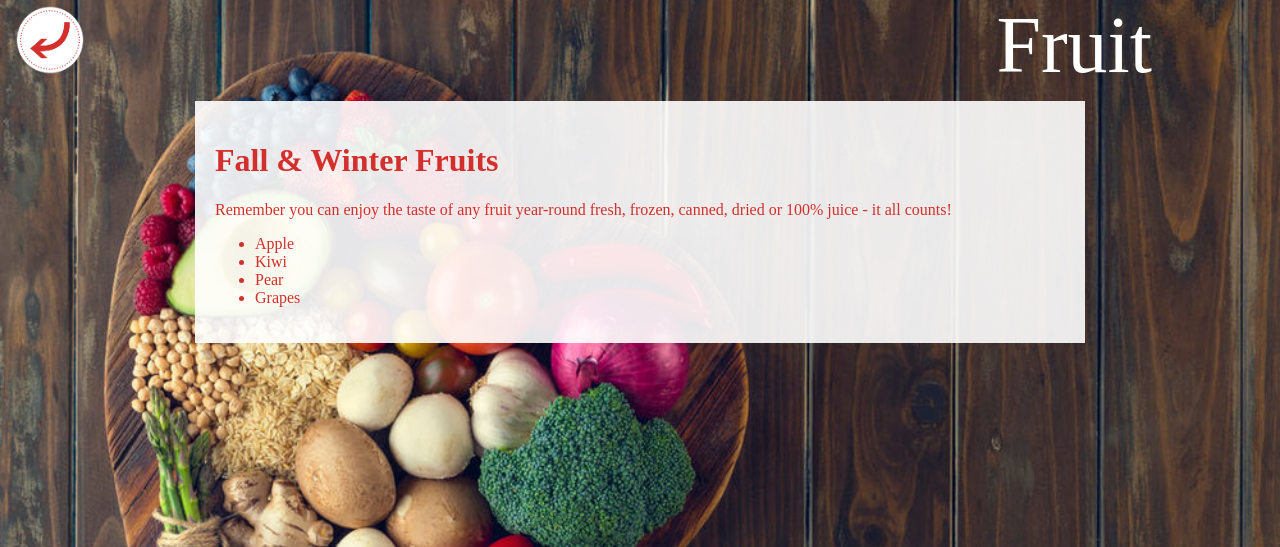
After one commit to marialuquea/Realfooding, a Flask app: page /realfood/fruit/fall-and-winter/ in a window 1280 px wide. The commit adds this page. Shown: the top 547 px of the page. Run offline with Flask 2, Linux system fonts and the light colour scheme; some web fonts are replaced.

Commit message:
URL VARIABLES FKIN WORK :)

```diff
--- a/app.py
+++ b/app.py
@@ -29,9 +29,18 @@ def fruit():
 def spring():
     return render_template('spring_fruits.html')
 
-@app.route('/realfood/fruit/spring-and-summer/<fruit>')
-def fruits():
-    return render_template('<fruit>.html')
+@app.route('/realfood/fruit/spring-and-summer/<fruit>/')
+def s_fruits(fruit):
+    template_name = "%s.html" % fruit
+    return render_template(template_name)
+
+@app.route('/realfood/fruit/fall-and-winter/')
+def winter():
+    return render_template('winter_fruits.html')
+
+@app.route('/realfood/fruit/fall-and-winter/<fruit>/')
+def w_fruits(fruit):
+    return render_template('winter.html', fruit=fruit)
 
 if __name__ == "__main__":
     app.run(host='0.0.0.0', debug=True)
--- a/templates/fruit_layout.html
+++ b/templates/fruit_layout.html
@@ -34,7 +34,7 @@
           <p>Regular consumption of fruit is generally associated with reduced risks of several diseases and functional declines associated with aging.</p>
 
           <h1>Fruits</h1>
-          <h3><a href="/realfood/fruit/spring-and-summer/">Spring & Summer Fruits</a></h3>
+          <h3><a href="/realfood/fruit/spring-and-summer/" title="More info">Spring & Summer Fruits</a></h3>
           <ul>
             <li>Berries</li>
             <li>Apricot</li>
--- /dev/null
+++ b/templates/winter_fruits.html
@@ -0,0 +1,17 @@
+{% extends "fruit_layout.html" %}
+{% block content %}
+
+  <h1>Fall & Winter Fruits</h1>
+
+  <p>Remember you can enjoy the taste of any fruit year-round fresh, frozen, canned, dried or 100% juice - it all counts!</p>
+
+  <ul>
+    <li><a href="/realfood/fruit/spring-and-summer/apple/" title="More info">Apple</a></li>
+    <li><a href="/realfood/fruit/spring-and-summer/kiwi/" title="More info">Kiwi</a></li>
+    <li><a href="/realfood/fruit/spring-and-summer/pear/" title="More info">Pear</a></li>
+    <li><a href="/realfood/fruit/spring-and-summer/grapes/" title="More info">Grapes</a></li>
+  </ul>
+
+
+
+{% endblock %}}
```
Also changed, not shown: templates/apricot.html (added, +7 -0 lines), templates/berries.html (added, +7 -0 lines), templates/cherry.html (added, +7 -0 lines), templates/peach.html (added, +7 -0 lines), templates/spring_fruits.html (+4 -4 lines), templates/winter.html (added, +16 -0 lines), README.md, 1 other file.
